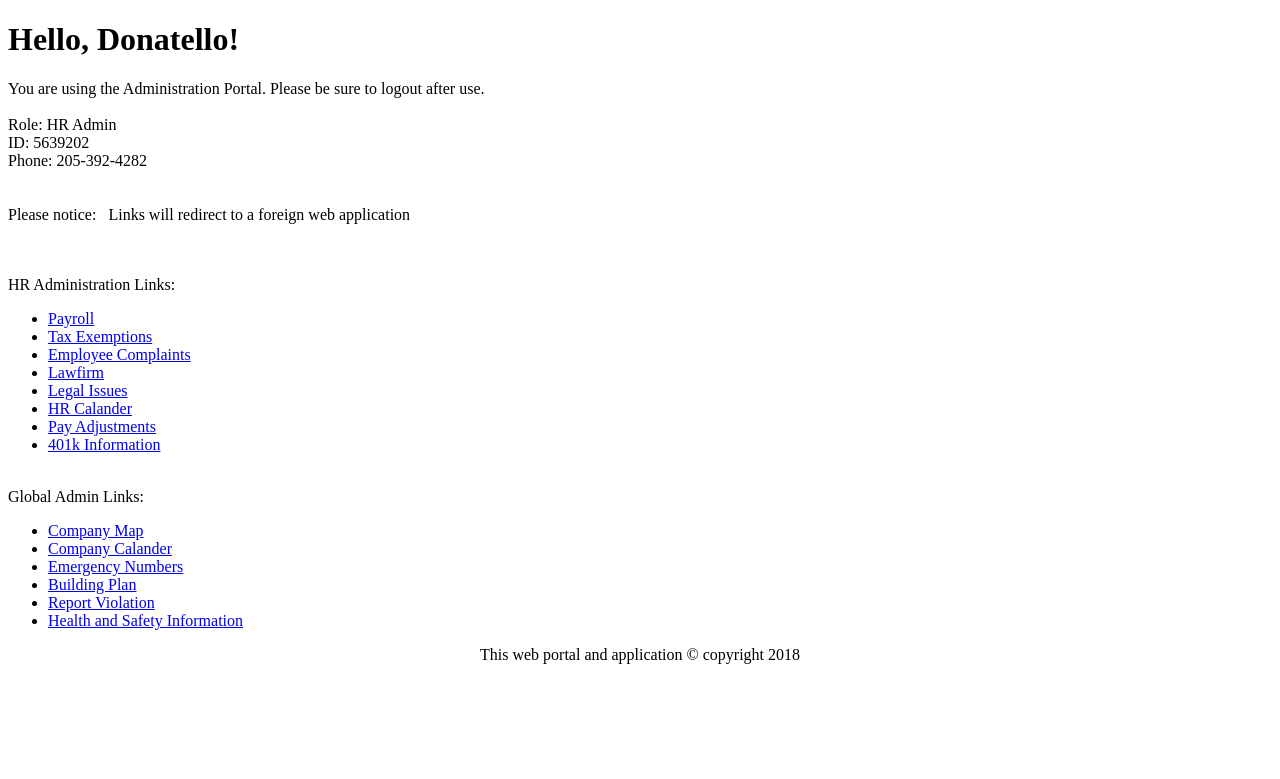
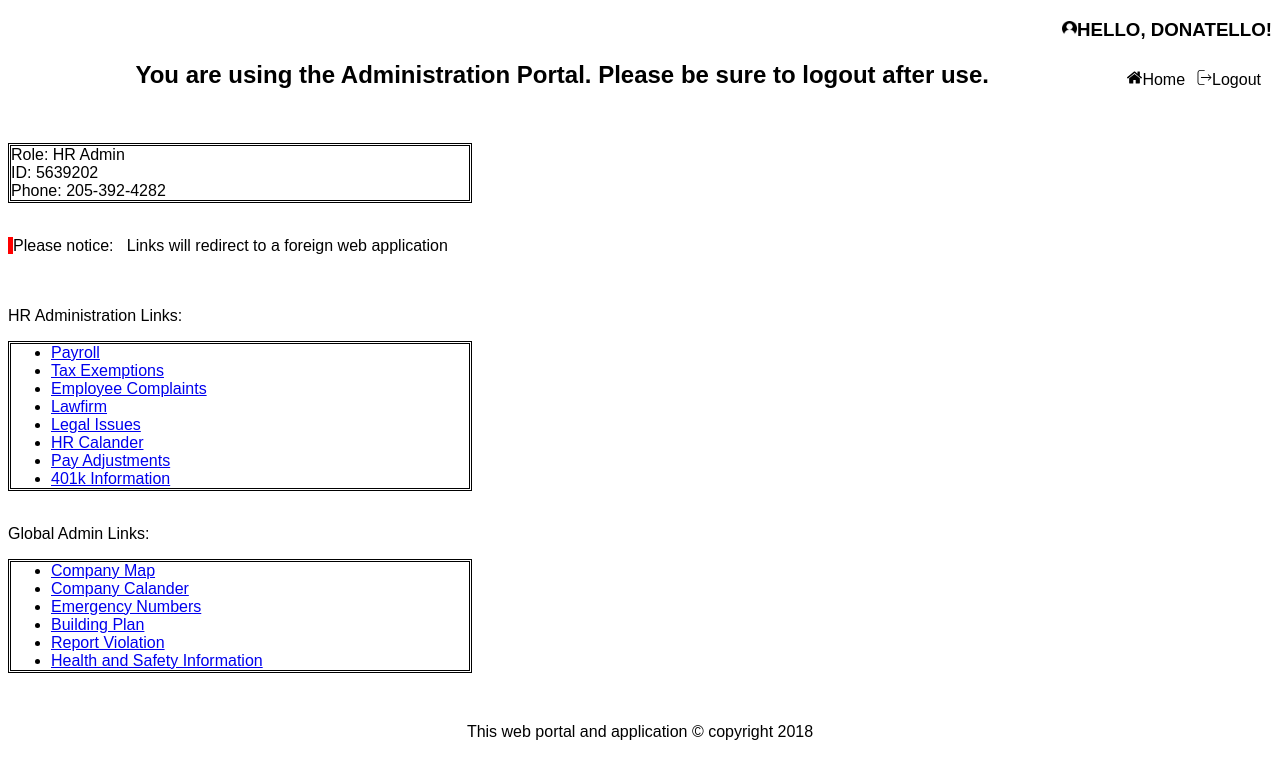
Before and after one commit to AMitchell719/WebPortalApplication, a Flask app: template templates/hr.html in a window 1280 px wide. Shown: the top 779 px of the page. Run offline with Flask 2, Linux system fonts and the light colour scheme; the template is opened without the code that fills it, so the values that code supplies are empty.

Commit message:
Added minor CSS and minimal changes to HTML layout.

```diff
--- a/templates/hr.html
+++ b/templates/hr.html
@@ -2,18 +2,28 @@
 <html>
     <head>
         <title>HR Administration Portal</title>
-        <link rel="stylesheet" type="text/css" href="#">
+        <link rel="stylesheet" type="text/css" href="style.css">
     </head>
     <body>
 
-        <span id="hello"><h1>Hello, Donatello!</h1></span>
-        <p>You are using the Administration Portal. Please be sure to
-        logout after use. <br /><br />
+        <span id="hello"><h3 padding=5px><img src="user.png" width=15px height=15px>Hello, Donatello!</h3></span>
 
+        <table id="toolbar" align="right" cellspacing="10">
+            <tr>
+                <td><img src="home.svg" width=15px height=15px>Home</td>
+                <td><img src="logout.svg" width=15px height=15px>Logout</td>
+            </tr>
+        </table>
+
+        <h2>You are using the Administration Portal. Please be sure to
+        logout after use. </h2><br />
+
+        <p id="info">
         Role: HR Admin<br /> <!-- Can grab these variables in Flask -->
         ID: 5639202<br />  <!-- Can grab these variables in Flask -->
         Phone: 205-392-4282<br /> <!-- Can grab these variables in Flask -->
-        <br /> <br />
+        </p><br />
+
         <span id="notice">Please notice:</span>&nbsp;&nbsp; Links will redirect to a foreign web application</p><br /><br />
 
             HR Administration Links:<br />
@@ -39,7 +49,7 @@
                 <li><a href="http://localhost:5000/redirect">Health and Safety Information</a></li>
             </ul>
             <div align="center">
-                <p id="copyright">This web portal and application &copy; copyright 2018</p>
+                <br /><p id="copyright">This web portal and application &copy; copyright 2018</p>
             </div>
     </body>
 </html>
--- a/templates/management.html
+++ b/templates/management.html
@@ -2,13 +2,13 @@
 <html>
     <head>
         <title>Management Administration Portal</title>
-        <link rel="stylesheet" type="text/css" href="#">
+        <link rel="stylesheet" type="text/css" href="style.css">
     </head>
     <body>
 
         <span id="hello"><h1>Hello, Bryan!</h1></span>
-        <p>You are using the Administration Portal. Please be sure to
-        logout after use. <br /><br />
+        <h2>You are using the Administration Portal. Please be sure to
+        logout after use.</h2> <br /><br />
 
         Role: COO<br /> <!-- Can grab these variables in Flask -->
         ID: 2468392<br />  <!-- Can grab these variables in Flask -->
--- a/templates/redirect.html
+++ b/templates/redirect.html
@@ -2,7 +2,7 @@
 <html>
     <head>
         <title>IT Administration Portal</title>
-        <link rel="stylesheet" type="text/css" href="#">
+        <link rel="stylesheet" type="text/css" href="style.css">
     </head>
     <body>
         <div align="center">
--- /dev/null
+++ b/templates/style.css
@@ -0,0 +1,39 @@
+html {
+	font-family: sans-serif;
+}
+
+body {
+	background-color: white;
+}
+
+h1, h2 {
+	text-align: center;
+}
+
+ul {
+	border-style: double;
+	border-color: black;
+	margin-right: 800px;
+}
+
+#hello {
+	text-transform: uppercase;
+	text-align: right;
+}
+
+#toolbar {
+
+}
+
+#info {
+	border-style: double;
+	border-color: black;
+	margin-right: 800px;
+	border
+}
+
+#notice {
+	text-decoration-style: italic;
+	border-left: 5px solid red;
+	border-color: red;
+}
```
Also changed, not shown: templates/home.svg (added), templates/logout.svg (added), templates/user.png (added), 1 other file.
